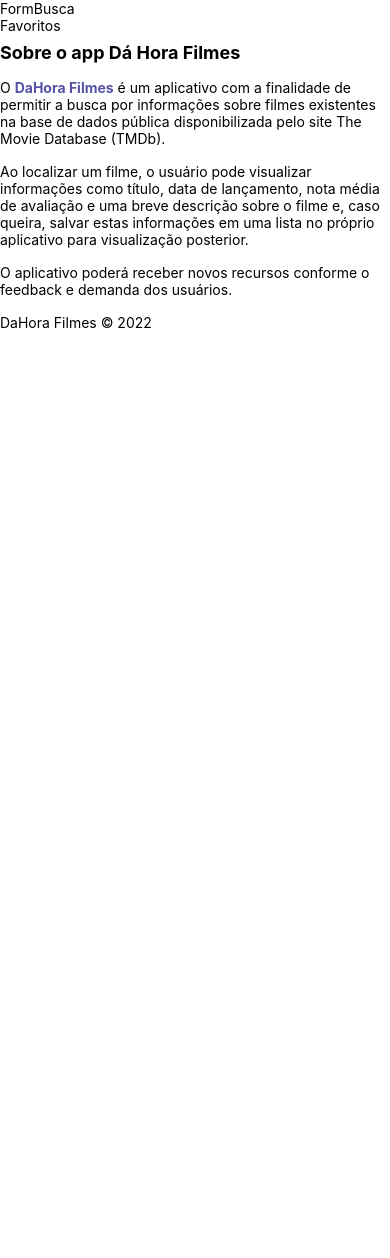
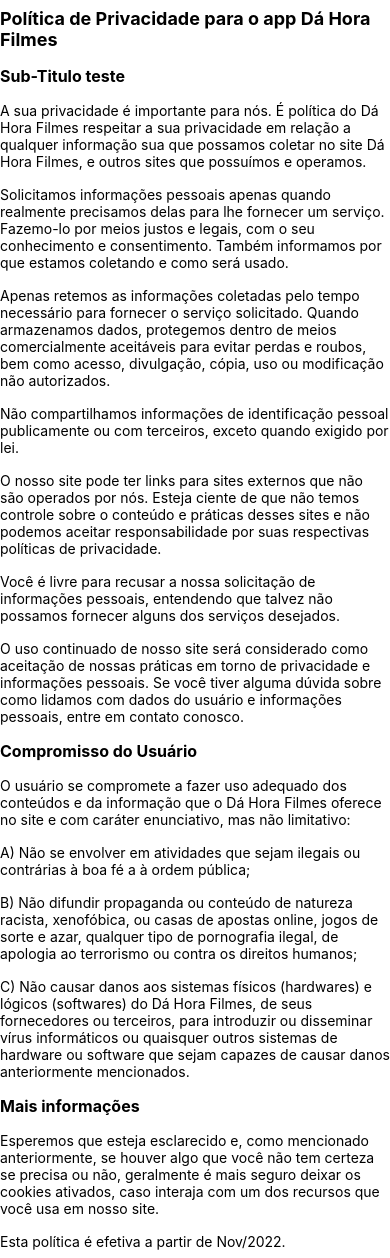
Before and after one commit to msakal/dahora-filmes, a React Native app: screen / in a window 390 px wide. Before the commit the page ends 844 px from the top, so only its background shows below. Built offline with nearby package versions, Linux system fonts and the light colour scheme.

Commit message:
criando área de scroll no componente provacidade

```diff
--- a/App.js
+++ b/App.js
@@ -3,15 +3,17 @@
 import FormBusca from "./src/screens/FormBusca";
 import Home from "./src/screens/Home";
 import Sobre from "./src/screens/Sobre";
+import Privacidade from "./src/screens/Privacidade";
 
 const App = () => {
   return (
     <>
       {/* opções para o barStyle: dark-content, light-content ou default */}
       <StatusBar barStyle="default" />
-      <FormBusca />
+      {/*  <FormBusca />
       <Favoritos />
-      <Sobre />
+      <Sobre /> */}
+      <Privacidade />
     </>
   );
 };
--- a/src/screens/Privacidade.js
+++ b/src/screens/Privacidade.js
@@ -1,13 +1,114 @@
-import { SafeAreaView, StyleSheet, Text, View } from "react-native";
+import { SafeAreaView, ScrollView, StyleSheet, Text, View } from "react-native";
 
 const Privacidade = () => {
   return (
     <SafeAreaView>
-      <Text>Privacidade</Text>
+      <ScrollView>
+        <Text style={estilos.titulo}>
+          Política de Privacidade para o app Dá Hora Filmes
+        </Text>
+
+        <Text style={estilos.subtitulo}>Sub-Titulo teste</Text>
+
+        <Text style={estilos.texto}>
+          A sua privacidade é importante para nós. É política do Dá Hora Filmes
+          respeitar a sua privacidade em relação a qualquer informação sua que
+          possamos coletar no site Dá Hora Filmes, e outros sites que possuímos
+          e operamos.
+        </Text>
+
+        <Text style={estilos.texto}>
+          Solicitamos informações pessoais apenas quando realmente precisamos
+          delas para lhe fornecer um serviço. Fazemo-lo por meios justos e
+          legais, com o seu conhecimento e consentimento. Também informamos por
+          que estamos coletando e como será usado.
+        </Text>
+
+        <Text style={estilos.texto}>
+          Apenas retemos as informações coletadas pelo tempo necessário para
+          fornecer o serviço solicitado. Quando armazenamos dados, protegemos
+          dentro de meios comercialmente aceitáveis ​​para evitar perdas e
+          roubos, bem como acesso, divulgação, cópia, uso ou modificação não
+          autorizados.
+        </Text>
+
+        <Text style={estilos.texto}>
+          Não compartilhamos informações de identificação pessoal publicamente
+          ou com terceiros, exceto quando exigido por lei.
+        </Text>
+
+        <Text style={estilos.texto}>
+          O nosso site pode ter links para sites externos que não são operados
+          por nós. Esteja ciente de que não temos controle sobre o conteúdo e
+          práticas desses sites e não podemos aceitar responsabilidade por suas
+          respectivas políticas de privacidade.
+        </Text>
+
+        <Text style={estilos.texto}>
+          Você é livre para recusar a nossa solicitação de informações pessoais,
+          entendendo que talvez não possamos fornecer alguns dos serviços
+          desejados.
+        </Text>
+        <Text style={estilos.texto}>
+          O uso continuado de nosso site será considerado como aceitação de
+          nossas práticas em torno de privacidade e informações pessoais. Se
+          você tiver alguma dúvida sobre como lidamos com dados do usuário e
+          informações pessoais, entre em contato conosco.
+        </Text>
+        <Text style={estilos.subtitulo}>Compromisso do Usuário</Text>
+        <Text style={estilos.texto}>
+          O usuário se compromete a fazer uso adequado dos conteúdos e da
+          informação que o Dá Hora Filmes oferece no site e com caráter
+          enunciativo, mas não limitativo:
+        </Text>
+        <Text style={estilos.texto}>
+          A) Não se envolver em atividades que sejam ilegais ou contrárias à boa
+          fé a à ordem pública;
+        </Text>
+        <Text style={estilos.texto}>
+          B) Não difundir propaganda ou conteúdo de natureza racista,
+          xenofóbica, ou casas de apostas online, jogos de sorte e azar,
+          qualquer tipo de pornografia ilegal, de apologia ao terrorismo ou
+          contra os direitos humanos;
+        </Text>
+        <Text style={estilos.texto}>
+          C) Não causar danos aos sistemas físicos (hardwares) e lógicos
+          (softwares) do Dá Hora Filmes, de seus fornecedores ou terceiros, para
+          introduzir ou disseminar vírus informáticos ou quaisquer outros
+          sistemas de hardware ou software que sejam capazes de causar danos
+          anteriormente mencionados.
+        </Text>
+        <Text style={estilos.subtitulo}>Mais informações</Text>
+        <Text style={estilos.texto}>
+          Esperemos que esteja esclarecido e, como mencionado anteriormente, se
+          houver algo que você não tem certeza se precisa ou não, geralmente é
+          mais seguro deixar os cookies ativados, caso interaja com um dos
+          recursos que você usa em nosso site.
+        </Text>
+        <Text style={estilos.texto}>
+          Esta política é efetiva a partir de Nov/2022.
+        </Text>
+      </ScrollView>
     </SafeAreaView>
   );
 };
 
 export default Privacidade;
 
-const styles = StyleSheet.create({});
+const estilos = StyleSheet.create({
+  titulo: {
+    fontWeight: "bold",
+    fontSize: 18,
+    marginVertical: 8,
+  },
+
+  subtitulo: {
+    fontWeight: "bold",
+    fontSize: 16,
+    marginVertical: 8,
+  },
+
+  texto: {
+    marginVertical: 8,
+  },
+});
```
